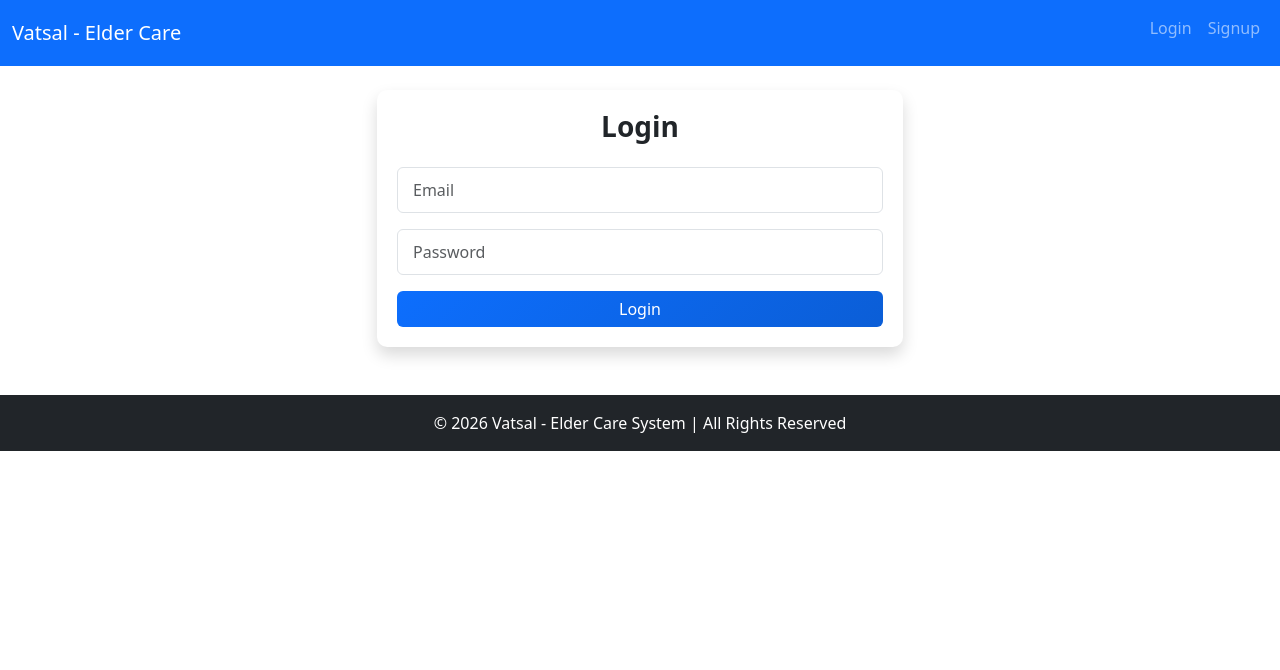
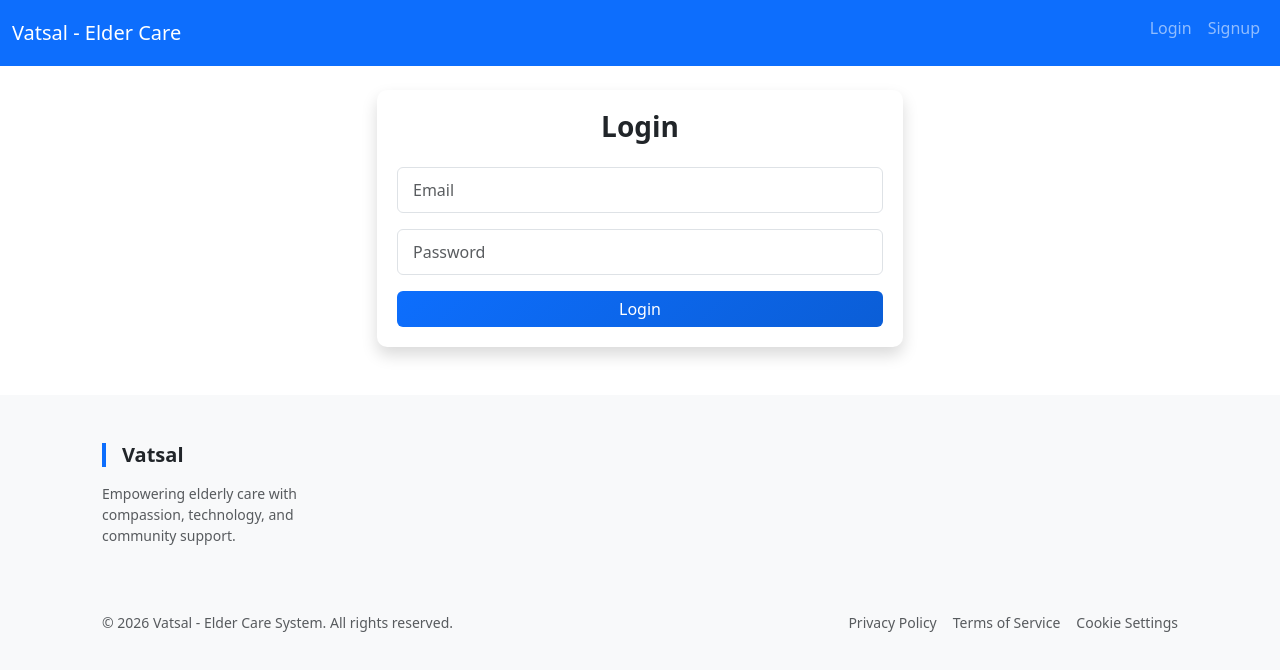
Before and after one commit to rvranjan01/vatsal-elder-care-platform, a React (Create React App) app in the folder client/: page / in a window 1280 px wide. Shown: the top 670 px of the page. Built offline with nearby package versions, Linux system fonts and the light colour scheme; no server answers.

Commit message:
Footer fixes

```diff
--- a/client/src/components/Footer.jsx
+++ b/client/src/components/Footer.jsx
@@ -1,9 +1,157 @@
+import React from "react";
+
 function Footer() {
   return (
-    <footer className="bg-dark text-white text-center p-3 mt-5">
-      <p className="mb-0">
-        © 2026 Vatsal - Elder Care System | All Rights Reserved
-      </p>
+    <footer className="bg-light text-dark py-5 mt-5">
+      <div className="container">
+        {/* Main Footer Content */}
+        <div className="row mb-4">
+          {/* Branding Section */}
+          <div className="col-md-3 mb-4 mb-md-0">
+            <h5 className="fw-bold mb-3">
+              <i className="fas fa-heart text-primary"></i> Vatsal
+            </h5>
+            <p className="text-muted small">
+              Empowering elderly care with compassion, technology, and community
+              support.
+            </p>
+            {/* Social Media Icons */}
+            <div className="mt-3">
+              <a href="#" className="text-muted me-3 text-decoration-none">
+                <i className="fab fa-twitter"></i>
+              </a>
+              <a href="#" className="text-muted me-3 text-decoration-none">
+                <i className="fab fa-instagram"></i>
+              </a>
+              <a href="#" className="text-muted me-3 text-decoration-none">
+                <i className="fab fa-linkedin"></i>
+              </a>
+              <a href="#" className="text-muted text-decoration-none">
+                <i className="fab fa-github"></i>
+              </a>
+            </div>
+          </div>
+
+          {/* Services Section */}
+          <div className="col-md-3 mb-4 mb-md-0">
+            {/* <h6 className="fw-bold mb-3">Services</h6>
+            <ul className="list-unstyled">
+              <li className="mb-2">
+                <a href="#" className="text-muted text-decoration-none small">
+                  Doctor Booking
+                </a>
+              </li>
+              <li className="mb-2">
+                <a href="#" className="text-muted text-decoration-none small">
+                  Nurse Services
+                </a>
+              </li>
+              <li className="mb-2">
+                <a href="#" className="text-muted text-decoration-none small">
+                  Companion Care
+                </a>
+              </li>
+              <li className="mb-2">
+                <a href="#" className="text-muted text-decoration-none small">
+                  Health Tracking
+                </a>
+              </li>
+              <li className="mb-2">
+                <a href="#" className="text-muted text-decoration-none small">
+                  Medicine Management
+                </a>
+              </li>
+            </ul> */}
+          </div>
+
+          {/* Resources Section */}
+          <div className="col-md-3 mb-4 mb-md-0">
+            {/* <h6 className="fw-bold mb-3">Resources</h6>
+            <ul className="list-unstyled">
+              <li className="mb-2">
+                <a href="#" className="text-muted text-decoration-none small">
+                  Documentation
+                </a>
+              </li>
+              <li className="mb-2">
+                <a href="#" className="text-muted text-decoration-none small">
+                  Health Tips
+                </a>
+              </li>
+              <li className="mb-2">
+                <a href="#" className="text-muted text-decoration-none small">
+                  Events & Yoga
+                </a>
+              </li>
+              <li className="mb-2">
+                <a href="#" className="text-muted text-decoration-none small">
+                  Games & Activities
+                </a>
+              </li>
+              <li className="mb-2">
+                <a href="#" className="text-muted text-decoration-none small">
+                  Support
+                </a>
+              </li>
+            </ul> */}
+          </div>
+
+          {/* Company Section */}
+          <div className="col-md-3">
+            {/* <h6 className="fw-bold mb-3">Company</h6>
+            <ul className="list-unstyled">
+              <li className="mb-2">
+                <a href="#" className="text-muted text-decoration-none small">
+                  About Us
+                </a>
+              </li>
+              <li className="mb-2">
+                <a href="#" className="text-muted text-decoration-none small">
+                  Blog
+                </a>
+              </li>
+              <li className="mb-2">
+                <a href="#" className="text-muted text-decoration-none small">
+                  Careers
+                </a>
+              </li>
+              <li className="mb-2">
+                <a href="#" className="text-muted text-decoration-none small">
+                  Contact
+                </a>
+              </li>
+              <li className="mb-2">
+                <a href="#" className="text-muted text-decoration-none small">
+                  Partners
+                </a>
+              </li>
+            </ul> */}
+          </div>
+        </div>
+
+        {/* Divider */}
+        {/* <hr className="bg-secondary my-4" /> */}
+
+        {/* Bottom Footer */}
+        <div className="row align-items-center">
+          <div className="col-md-6 mb-3 mb-md-0">
+            <p className="text-muted small mb-0">
+              © 2026 Vatsal - Elder Care System. All rights reserved.
+            </p>
+          </div>
+          <div className="col-md-6 text-md-end">
+            <a href="#" className="text-muted text-decoration-none small me-3">
+              Privacy Policy
+            </a>
+            <a href="#" className="text-muted text-decoration-none small me-3">
+              Terms of Service
+            </a>
+            <a href="#" className="text-muted text-decoration-none small">
+              Cookie Settings
+            </a>
+          </div>
+        </div>
+      </div>
     </footer>
   );
 }
```
